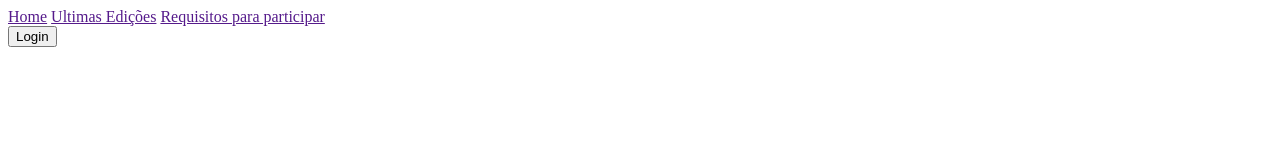
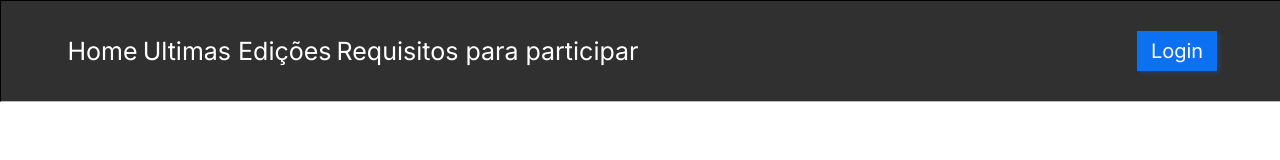
Before and after one commit to PedroFrazo/bootcamp-dnc, a plain HTML site: page index.html in a window 1280 px wide. Drawn offline with Linux system fonts and the light colour scheme.

Commit message:
Criação do Estilo CSS do Menu

```diff
--- /dev/null
+++ b/estilo.css
@@ -0,0 +1,56 @@
+/* Importação de Fonte*/
+@import url('https://fonts.googleapis.com/css2?family=Inter:wght@100;400&display=swap');
+
+body{
+    margin: 0px;
+    padding: 0px;
+}
+
+#principal {
+    width: 100%;
+    height: 100px;
+    border: 1px solid black;
+    background-color: #303030;
+
+    display: flex;
+    justify-content: space-between;
+    align-items: center;
+    border-bottom: 1px solid #BABABA;
+}
+
+    #menu{
+        display: flex;
+        width: 45%;
+        justify-content: space-around;
+        align-items: center;
+
+        margin-left: 5%;
+    }
+
+    #principal div a{
+        font-family: 'Inter';
+        font-size: 25px;
+        font-weight: 600px;
+        color: white;
+        text-decoration: none;
+    }
+
+#principal div a:hover{
+    color: #CCCCCC;
+}
+
+    #principal button{
+        margin-right: 5%;
+        background-color: #0C70F2;
+        border: 0px;
+
+        height: 40px;
+        width: 80px;
+
+        font-family: 'Inter';
+        font-size: 20px;
+        font-weight: 600px;
+        color: white;
+        box-shadow: 3px 2px 4px 0px rgba(12, 112, 242, 0.251);
+        cursor: pointer;
+    }
--- a/index.html
+++ b/index.html
@@ -1,19 +1,17 @@
 <!DOCTYPE html>
-<html lang="en">
+<html lang="pt-br">
 <head>
     <meta charset="UTF-8">
     <meta http-equiv="X-UA-Compatible" content="IE=edge">
     <meta name="viewport" content="width=device-width, initial-scale=1.0">
     <title>Bootcamp DNC</title>
-    <style>
-
-    </style>
+    <link rel="stylesheet" href="estilo.css">
 </head>
 <body>
-    <nav>
-        <div>
+    <nav id="principal">
+        <div id="menu">
             <a href="">Home</a>
-            <a href="">Ultimas Edições</a>
+            <a href="" >Ultimas Edições</a>
             <a href="">Requisitos para participar</a>
         </div>
         <button>Login</button>
```
